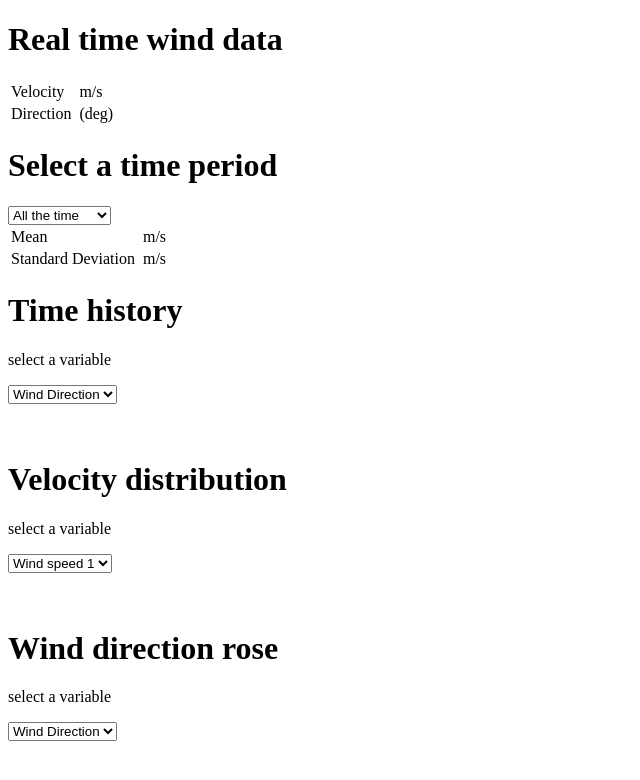
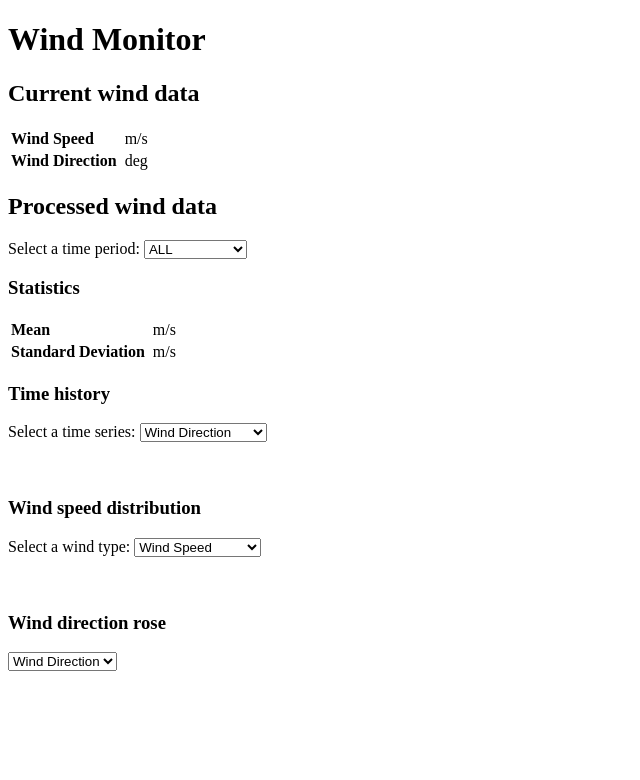
Before and after one commit to yhhe/WindSpeedMonitoring, a Flask app: page / in a window 1280 px wide. Shown: the top 780 px of the page, without its empty margins (0-640 px from the left). Run offline with Flask 2, Linux system fonts and the light colour scheme; data that the repository does not hold is empty; parts of the project's set-up code (start-up, migrations or seed data) failed here and were passed over; some libraries are stand-ins or nearby versions.

Commit message:
updated gui design

```diff
--- a/templates/index.html
+++ b/templates/index.html
@@ -3,7 +3,7 @@
 <html>
 
 <head>
-    <title>Flask with matplotlib</title>
+    <title>Wind Monitor</title>
     <script type="text/javascript" src="https://ajax.googleapis.com/ajax/libs/jquery/1.9.1/jquery.min.js"></script>
     <script type="text/javascript">
     function drawGraph(obj,imgid) {
@@ -104,40 +104,43 @@
 </head>
 
 <body>
-    <h1>Real time wind data</h1>
+    <h1>Wind Monitor</h1>
+    <h2>Current wind data</h2>
     <table>
         <tbody>
             <tr>
-                <td>Velocity</td>
+                <td><b>Wind Speed</b></td>
                 <td id = vel></td>
                 <td>m/s</td>
             </tr>
             <tr>
-                <td>Direction</td>
+                <td><b>Wind Direction</b></td>
                 <td id = dire></td>
-                <td>(deg)</td>
+                <td>deg</td>
             </tr>
         </tbody>
     </table>
 
-
-    <h1>Select a time period</h1>
+    <h2>Processed wind data</h2>
+    <td>Select a time period: </td>
     <select id=timeSelector onchange="refreshFigure()">
-        <option value="all" selected>All the time</option>
+        <option value="all" selected>ALL</option>
         <option value="hour">Last hour</option>
         <option value="day">Last 24 hours</option>
         <option value="week">Last 7 days</option>
     </select>
 
+    <h3>Statistics</h3>
+
     <table>
         <tbody>
             <tr>
-                <td>Mean</td>
+                <td><b>Mean</b></td>
                 <td id = mean></td>
                 <td>m/s</td>
             </tr>
             <tr>
-                <td>Standard Deviation</td>
+                <td><b>Standard Deviation</b></td>
                 <td id = sd></td>
                 <td>m/s</td>
             </tr>
@@ -145,36 +148,42 @@
     </table>
 
 
-    <h1>Time history</h1>
+    <h3>Time history</h3>
     <div>
-        <p>select a variable</p>
+        <td>Select a time series: </td>
         <select id=selector1 onchange="drawGraph(this, 'plotimg1')">
             <option value="TH_Wind Direction" selected>Wind Direction</option>
-            <option value="TH_Wind speed 1">Wind speed 1</option>
-            <option value="TH_Wind speed 2">Wind speed 2</option>
+            <option value="TH_Wind speed 1">Wind Speed</option>
+            <option value="TH_Wind speed 2">Gust Wind Speed</option>
         </select>
     </div>
     <br/>
     <img id=plotimg1></img>
 
-    <h1>Velocity distribution</h1>
+    <h3>Wind speed distribution</h3>
     <div>
-        <p>select a variable</p>
+        <td>Select a wind type: </td>
         <select id=selector2 onchange="drawGraph(this, 'plotimg2')">
-            <option value="DS_Wind speed 1" selected>Wind speed 1</option>
-            <option value="DS_Wind speed 2">Wind speed 2</option>
+            <option value="DS_Wind speed 1" selected>Wind Speed</option>
+            <option value="DS_Wind speed 2">Gust Wind Speed</option>
         </select>
     </div>
     <br/>
     <img id=plotimg2></img>
 
-    <h1>Wind direction rose</h1>
-    <div>
+    <h3>Wind direction rose</h3>
+    <!--<div>
         <p>select a variable</p>
         <select id=selector3 onchange="drawGraph(this, 'plotimg3')">
             <option value="RS_Wind Direction">Wind Direction</option>
         </select>
+    </div>-->
+    <div>
+        <select id=selector3 onchange="drawGraph(this, 'plotimg3')">
+            <option value="RS_Wind Direction">Wind Direction</option>
+        </select>
     </div>
+
     <br/>
     <img id=plotimg3></img>
 
--- a/windVisual.py
+++ b/windVisual.py
@@ -60,6 +60,8 @@ def drawTimeSeries(fig, t, data ,subname=''):
     ax.set_title('Time series '+subname)
     ax.set_xlabel('t(h)')
     ax.set_ylabel('Wind Speed(m/s)')
+    if subname == 'Wind Direction':
+        ax.set_ylabel('Wind Direction(deg)')
     ax.legend()
 
 def drawFrequencyDistribution(fig, data,subname='', hisbins=16):
```
